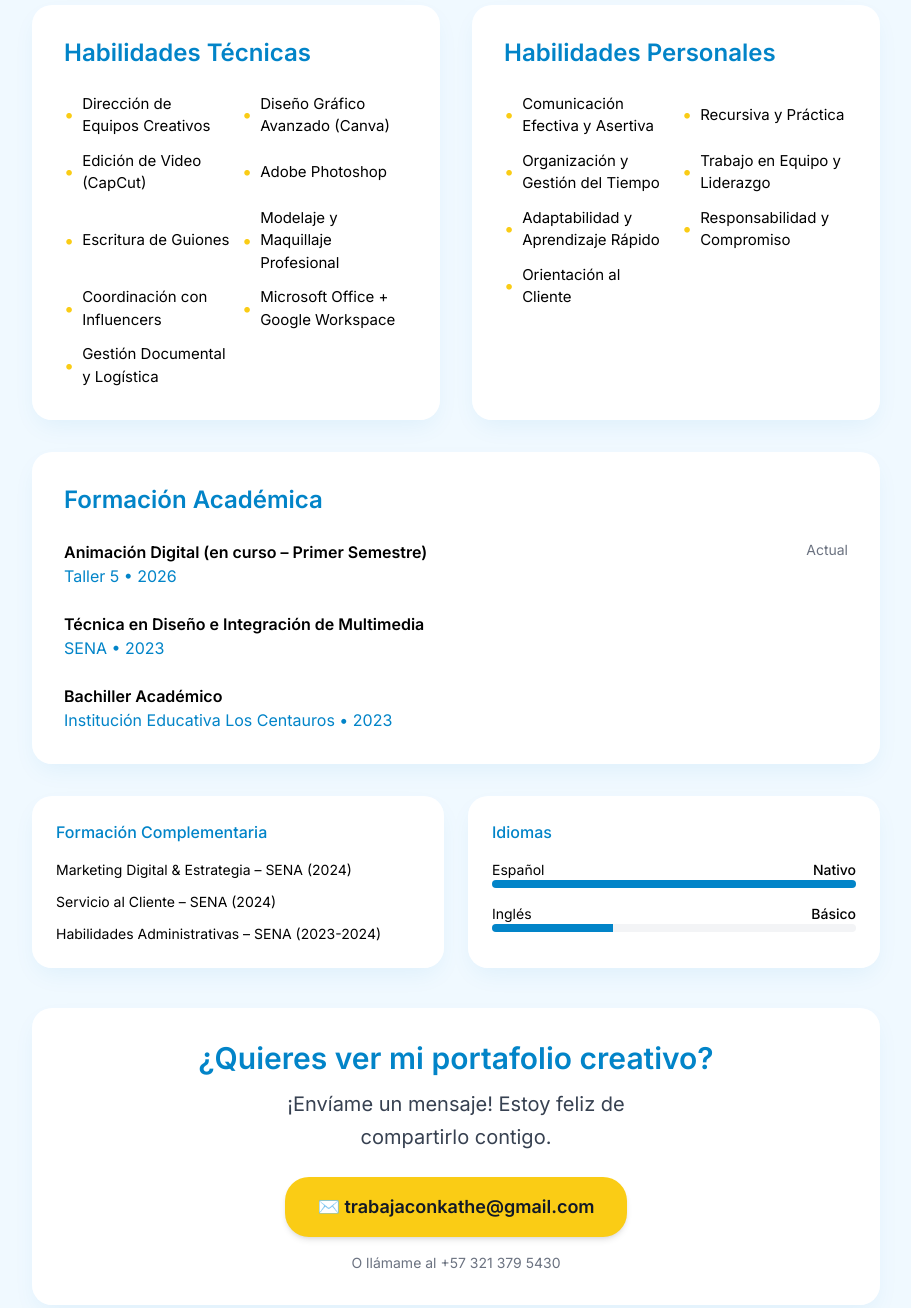
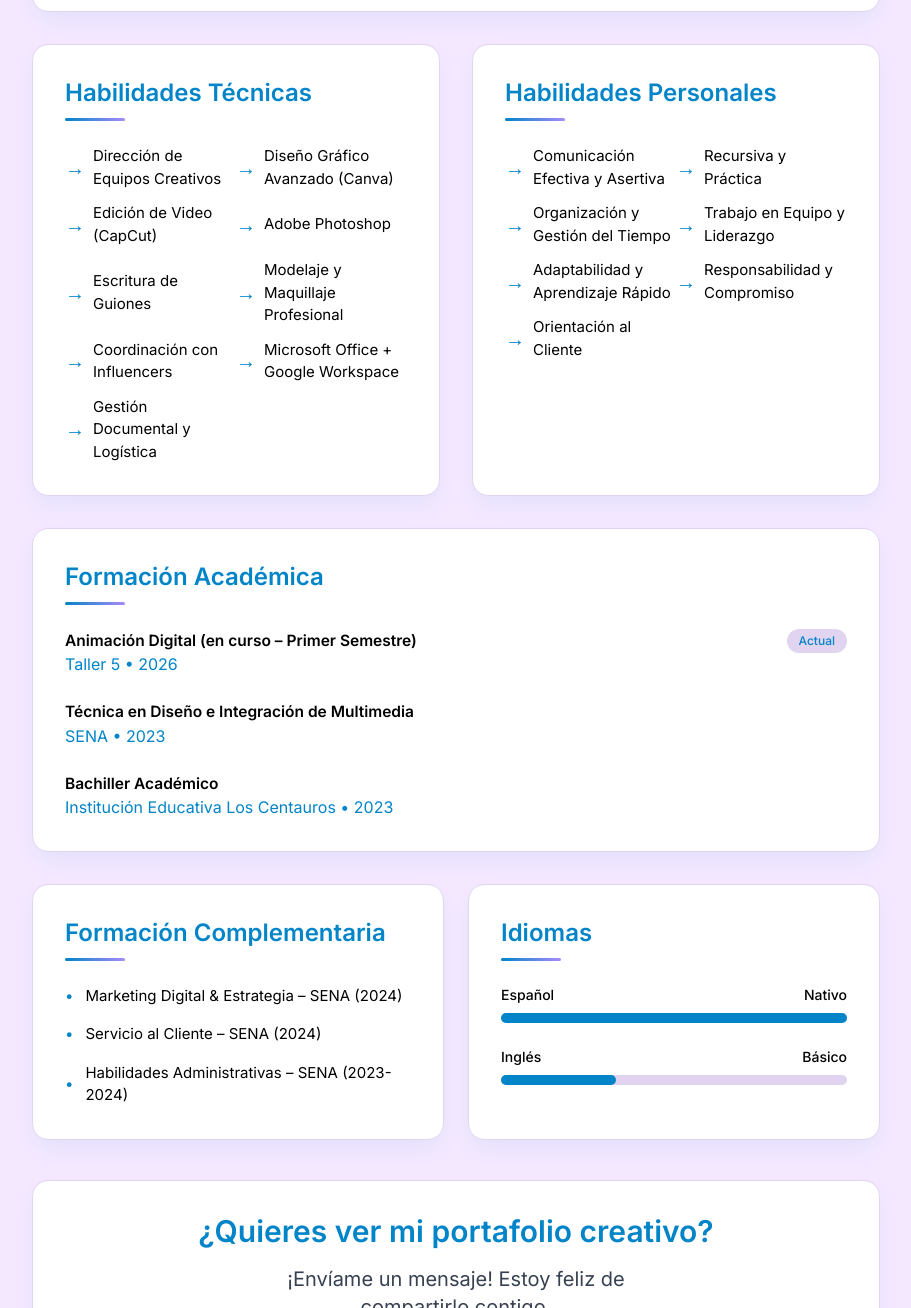
Before and after one commit to trabajaconkathe-DK/-cv-deisy-katherine, a plain HTML site: page index.html in a window 1280 px wide. Shown: the part 1492-2800 px from the top of the page, without its empty margins (184-1095 px from the left). Drawn offline with nearby package versions, Linux system fonts and the light colour scheme.

Commit message:
Refactor index.html for layout and style improvements
Updated styles and structure for improved layout and aesthetics. Adjusted colors, added new sections, and refined existing content.

```diff
--- a/index.html
+++ b/index.html
@@ -10,8 +10,8 @@
         @import url('https://fonts.googleapis.com/css2?family=Inter:wght@400;500;600&amp;family=Playfair+Display:wght@700&amp;display=swap');
 
         :root {
-            --blue: #0284c8;     /* Azul profesional y fresco */
-            --yellow: #facc15;   /* Amarillo patito suave y creativo */
+            --blue: #0284c8;      /* Azul profesional */
+            --lilac: #f3e8ff;     /* Lila suave de fondo */
         }
 
         * {
@@ -37,7 +37,7 @@
             height: 100%;
             pointer-events: none;
             z-index: -1;
-            opacity: 0.06;
+            opacity: 0.05;
             color: #0284c8;
             font-size: 160px;
             font-weight: 900;
@@ -52,7 +52,7 @@
             letter-spacing: -6px;
         }
 
-        /* BOTÓN IMPRIMIR - azul con toque amarillo */
+        /* BOTÓN IMPRIMIR */
         .print-btn {
             position: fixed;
             top: 20px;
@@ -71,13 +71,34 @@
             body {
                 background: white !important;
             }
+            .section-card {
+                box-shadow: none !important;
+                border: 1px solid #e0d4f0 !important;
+            }
         }
 
-        /* TARJETAS - fondo blanco suave, bordes limpios y sombra muy sutil */
+        /* TARJETAS PROFESIONALES CON BLOQUES CLAROS PARA ATS */
         .section-card {
-            background: rgba(255, 255, 255, 0.98);
-            border-radius: 20px;
+            background: #ffffff;
+            border-radius: 16px;
+            border: 1px solid #e0d4f0;
             box-shadow: 0 10px 25px -5px rgb(2 132 200 / 0.08);
+        }
+
+        /* ELEMENTOS GRÁFICOS: líneas decorativas y bloques */
+        .section-header {
+            position: relative;
+            padding-bottom: 12px;
+        }
+        .section-header::after {
+            content: '';
+            position: absolute;
+            bottom: 0;
+            left: 0;
+            width: 60px;
+            height: 3px;
+            background: linear-gradient(to right, #0284c8, #a78bfa);
+            border-radius: 9999px;
         }
 
         .accent {
@@ -85,7 +106,7 @@
         }
     </style>
 </head>
-<body class="bg-[#f0f9ff] min-h-screen pb-16">   <!-- Fondo azul muy claro y relajante -->
+<body class="bg-[#f3e8ff] min-h-screen pb-16">   <!-- Lila suave que contrasta perfectamente con el azul -->
 
     <!-- MARCAS DE AGUA "DK" -->
     <div class="watermark">
@@ -110,11 +131,11 @@
             IMPRIMIR CV
         </button>
 
-        <!-- HEADER -->
-        <div class="text-center mb-10">
-            <div class="inline-flex items-center justify-center bg-white rounded-3xl shadow-inner px-8 py-3 mb-5 border border-[#bae6fd]">
-                <span class="text-7xl font-black heading-font text-[#facc15] tracking-[-6px] mr-4">DK</span>
-                <div>
+        <!-- HEADER PROFESIONAL CON ELEMENTO GRÁFICO -->
+        <div class="text-center mb-12">
+            <div class="inline-flex items-center justify-center bg-white rounded-3xl shadow-inner px-10 py-4 mb-6 border border-[#e0d4f0]">
+                <span class="text-7xl font-black heading-font text-[#0284c8] tracking-[-6px] mr-5">DK</span>
+                <div class="text-left">
                     <h1 class="text-4xl font-semibold text-gray-900 heading-font">Deisy Katherine Martínez Chávez</h1>
                     <p class="text-[#0284c8] text-2xl font-medium">Asistente de Dirección Artística &amp; Creadora de Contenido Digital</p>
                 </div>
@@ -131,15 +152,18 @@
                     📍 Bogotá, Galerías - Colombia
                 </span>
             </div>
+
+            <!-- Línea gráfica decorativa bajo el header -->
+            <div class="w-24 h-px bg-gradient-to-r from-transparent via-[#0284c8] to-transparent mx-auto mt-8"></div>
         </div>
 
-        <!-- PERFIL PROFESIONAL -->
+        <!-- BLOQUE 1: PERFIL PROFESIONAL -->
         <div class="section-card p-8 mb-8">
-            <h2 class="text-2xl font-semibold text-[#0284c8] mb-4 flex items-center gap-2">
+            <h2 class="section-header text-2xl font-semibold text-[#0284c8] mb-5 flex items-center gap-3">
                 <span class="text-3xl">👩‍🎨</span>
                 Perfil Profesional
             </h2>
-            <p class="text-gray-700 leading-relaxed text-lg">
+            <p class="text-gray-700 leading-relaxed text-[15.5px]">
                 Profesional con más de dos años de experiencia en apoyo administrativo, gestión de proyectos y atención al cliente.
                 Actualmente me desempeño como <strong>Asistente de Dirección Artística</strong> en una agencia de marketing, donde lidero equipos creativos,
                 dirijo edición de videos y catálogos, y creo contenido para redes sociales y campañas. Destaco por mis habilidades en diseño gráfico,
@@ -148,13 +172,13 @@
             </p>
         </div>
 
-        <!-- EXPERIENCIA LABORAL -->
+        <!-- BLOQUE 2: EXPERIENCIA LABORAL -->
         <div class="section-card p-8 mb-8">
-            <h2 class="text-2xl font-semibold text-[#0284c8] mb-6">Experiencia Laboral</h2>
+            <h2 class="section-header text-2xl font-semibold text-[#0284c8] mb-6">Experiencia Laboral</h2>
 
-            <div class="space-y-8">
-                <!-- BASADO -->
-                <div>
+            <div class="space-y-9">
+                <!-- Cada experiencia es un bloque claro y separado -->
+                <div class="border-l-4 border-[#0284c8] pl-6">
                     <div class="flex justify-between items-baseline mb-2">
                         <div>
                             <h3 class="font-semibold text-xl">Asistente de Dirección Artística</h3>
@@ -172,8 +196,7 @@
                     </ul>
                 </div>
 
-                <!-- ASOMUDEM -->
-                <div>
+                <div class="border-l-4 border-[#0284c8] pl-6">
                     <div class="flex justify-between items-baseline mb-2">
                         <div>
                             <h3 class="font-semibold text-xl">Asistente Administrativa</h3>
@@ -184,8 +207,7 @@
                     <p class="text-gray-700 text-[15.2px]">Apoyo en gestión documental, seguimiento de proyectos comunitarios y atención al público. Coordinación de talleres y actividades. Organización de archivos, informes y correspondencia institucional. Manejo de agenda y logística de eventos. Creación de material visual (afiches, flyers).</p>
                 </div>
 
-                <!-- Consultorio Jurídico -->
-                <div>
+                <div class="border-l-4 border-[#0284c8] pl-6">
                     <div class="flex justify-between items-baseline mb-2">
                         <div>
                             <h3 class="font-semibold text-xl">Asistente Administrativa</h3>
@@ -196,8 +218,7 @@
                     <p class="text-gray-700 text-[15.2px]">Recepción y registro de usuarios. Manejo de documentación y control de archivo físico y digital. Apoyo en trámites administrativos y coordinación de agendas. Atención telefónica y presencial.</p>
                 </div>
 
-                <!-- Consuerte -->
-                <div>
+                <div class="border-l-4 border-[#0284c8] pl-6">
                     <div class="flex justify-between items-baseline mb-2">
                         <div>
                             <h3 class="font-semibold text-xl">Asesora de Ventas</h3>
@@ -210,113 +231,107 @@
             </div>
         </div>
 
-        <!-- HABILIDADES -->
+        <!-- BLOQUE 3: HABILIDADES (dos columnas claras) -->
         <div class="grid grid-cols-1 md:grid-cols-2 gap-8 mb-8">
-            <!-- Técnicas -->
             <div class="section-card p-8">
-                <h2 class="text-2xl font-semibold text-[#0284c8] mb-6">Habilidades Técnicas</h2>
-                <div class="grid grid-cols-2 gap-3 text-[15px]">
-                    <div class="flex items-center gap-2"><span class="text-[#facc15] text-lg">•</span> Dirección de Equipos Creativos</div>
-                    <div class="flex items-center gap-2"><span class="text-[#facc15] text-lg">•</span> Diseño Gráfico Avanzado (Canva)</div>
-                    <div class="flex items-center gap-2"><span class="text-[#facc15] text-lg">•</span> Edición de Video (CapCut)</div>
-                    <div class="flex items-center gap-2"><span class="text-[#facc15] text-lg">•</span> Adobe Photoshop</div>
-                    <div class="flex items-center gap-2"><span class="text-[#facc15] text-lg">•</span> Escritura de Guiones</div>
-                    <div class="flex items-center gap-2"><span class="text-[#facc15] text-lg">•</span> Modelaje y Maquillaje Profesional</div>
-                    <div class="flex items-center gap-2"><span class="text-[#facc15] text-lg">•</span> Coordinación con Influencers</div>
-                    <div class="flex items-center gap-2"><span class="text-[#facc15] text-lg">•</span> Microsoft Office + Google Workspace</div>
-                    <div class="flex items-center gap-2"><span class="text-[#facc15] text-lg">•</span> Gestión Documental y Logística</div>
+                <h2 class="section-header text-2xl font-semibold text-[#0284c8] mb-6">Habilidades Técnicas</h2>
+                <div class="grid grid-cols-2 gap-y-3 text-[15px]">
+                    <div class="flex items-center gap-2"><span class="text-[#0284c8] text-xl">→</span> Dirección de Equipos Creativos</div>
+                    <div class="flex items-center gap-2"><span class="text-[#0284c8] text-xl">→</span> Diseño Gráfico Avanzado (Canva)</div>
+                    <div class="flex items-center gap-2"><span class="text-[#0284c8] text-xl">→</span> Edición de Video (CapCut)</div>
+                    <div class="flex items-center gap-2"><span class="text-[#0284c8] text-xl">→</span> Adobe Photoshop</div>
+                    <div class="flex items-center gap-2"><span class="text-[#0284c8] text-xl">→</span> Escritura de Guiones</div>
+                    <div class="flex items-center gap-2"><span class="text-[#0284c8] text-xl">→</span> Modelaje y Maquillaje Profesional</div>
+                    <div class="flex items-center gap-2"><span class="text-[#0284c8] text-xl">→</span> Coordinación con Influencers</div>
+                    <div class="flex items-center gap-2"><span class="text-[#0284c8] text-xl">→</span> Microsoft Office + Google Workspace</div>
+                    <div class="flex items-center gap-2"><span class="text-[#0284c8] text-xl">→</span> Gestión Documental y Logística</div>
                 </div>
             </div>
 
-            <!-- Personales -->
             <div class="section-card p-8">
-                <h2 class="text-2xl font-semibold text-[#0284c8] mb-6">Habilidades Personales</h2>
-                <div class="grid grid-cols-2 gap-3 text-[15px]">
-                    <div class="flex items-center gap-2"><span class="text-[#facc15] text-lg">•</span> Comunicación Efectiva y Asertiva</div>
-                    <div class="flex items-center gap-2"><span class="text-[#facc15] text-lg">•</span> Recursiva y Práctica</div>
-                    <div class="flex items-center gap-2"><span class="text-[#facc15] text-lg">•</span> Organización y Gestión del Tiempo</div>
-                    <div class="flex items-center gap-2"><span class="text-[#facc15] text-lg">•</span> Trabajo en Equipo y Liderazgo</div>
-                    <div class="flex items-center gap-2"><span class="text-[#facc15] text-lg">•</span> Adaptabilidad y Aprendizaje Rápido</div>
-                    <div class="flex items-center gap-2"><span class="text-[#facc15] text-lg">•</span> Responsabilidad y Compromiso</div>
-                    <div class="flex items-center gap-2"><span class="text-[#facc15] text-lg">•</span> Orientación al Cliente</div>
+                <h2 class="section-header text-2xl font-semibold text-[#0284c8] mb-6">Habilidades Personales</h2>
+                <div class="grid grid-cols-2 gap-y-3 text-[15px]">
+                    <div class="flex items-center gap-2"><span class="text-[#0284c8] text-xl">→</span> Comunicación Efectiva y Asertiva</div>
+                    <div class="flex items-center gap-2"><span class="text-[#0284c8] text-xl">→</span> Recursiva y Práctica</div>
+                    <div class="flex items-center gap-2"><span class="text-[#0284c8] text-xl">→</span> Organización y Gestión del Tiempo</div>
+                    <div class="flex items-center gap-2"><span class="text-[#0284c8] text-xl">→</span> Trabajo en Equipo y Liderazgo</div>
+                    <div class="flex items-center gap-2"><span class="text-[#0284c8] text-xl">→</span> Adaptabilidad y Aprendizaje Rápido</div>
+                    <div class="flex items-center gap-2"><span class="text-[#0284c8] text-xl">→</span> Responsabilidad y Compromiso</div>
+                    <div class="flex items-center gap-2"><span class="text-[#0284c8] text-xl">→</span> Orientación al Cliente</div>
                 </div>
             </div>
         </div>
 
-        <!-- FORMACIÓN -->
+        <!-- BLOQUE 4: FORMACIÓN ACADÉMICA -->
         <div class="section-card p-8 mb-8">
-            <h2 class="text-2xl font-semibold text-[#0284c8] mb-6">Formación Académica</h2>
+            <h2 class="section-header text-2xl font-semibold text-[#0284c8] mb-6">Formación Académica</h2>
             <div class="space-y-6">
-                <div class="flex justify-between">
+                <div class="flex justify-between items-start">
                     <div>
-                        <p class="font-semibold">Animación Digital (en curso – Primer Semestre)</p>
+                        <p class="font-semibold text-[15.5px]">Animación Digital (en curso – Primer Semestre)</p>
                         <p class="text-[#0284c8]">Taller 5 • 2026</p>
                     </div>
-                    <p class="text-sm text-gray-500">Actual</p>
+                    <span class="text-xs bg-[#e0d4f0] text-[#0284c8] px-3 py-1 rounded-full font-medium">Actual</span>
                 </div>
                 <div class="flex justify-between">
                     <div>
-                        <p class="font-semibold">Técnica en Diseño e Integración de Multimedia</p>
+                        <p class="font-semibold text-[15.5px]">Técnica en Diseño e Integración de Multimedia</p>
                         <p class="text-[#0284c8]">SENA • 2023</p>
                     </div>
                 </div>
                 <div class="flex justify-between">
                     <div>
-                        <p class="font-semibold">Bachiller Académico</p>
+                        <p class="font-semibold text-[15.5px]">Bachiller Académico</p>
                         <p class="text-[#0284c8]">Institución Educativa Los Centauros • 2023</p>
                     </div>
                 </div>
             </div>
         </div>
 
-        <!-- FORMACIÓN COMPLEMENTARIA + IDIOMAS -->
+        <!-- BLOQUE 5: FORMACIÓN COMPLEMENTARIA + IDIOMAS -->
         <div class="grid grid-cols-1 md:grid-cols-2 gap-6 mb-10">
-            <!-- Complementaria -->
-            <div class="section-card p-6">
-                <h3 class="text-[#0284c8] font-medium mb-4">Formación Complementaria</h3>
-                <ul class="space-y-3 text-sm">
-                    <li>Marketing Digital &amp; Estrategia – SENA (2024)</li>
-                    <li>Servicio al Cliente – SENA (2024)</li>
-                    <li>Habilidades Administrativas – SENA (2023-2024)</li>
+            <div class="section-card p-8">
+                <h2 class="section-header text-2xl font-semibold text-[#0284c8] mb-6">Formación Complementaria</h2>
+                <ul class="space-y-4 text-[15px]">
+                    <li class="flex items-center gap-3"><span class="text-[#0284c8]">•</span> Marketing Digital &amp; Estrategia – SENA (2024)</li>
+                    <li class="flex items-center gap-3"><span class="text-[#0284c8]">•</span> Servicio al Cliente – SENA (2024)</li>
+                    <li class="flex items-center gap-3"><span class="text-[#0284c8]">•</span> Habilidades Administrativas – SENA (2023-2024)</li>
                 </ul>
             </div>
 
-            <!-- Idiomas -->
-            <div class="section-card p-6">
-                <h3 class="text-[#0284c8] font-medium mb-4">Idiomas</h3>
-                <div class="space-y-4">
+            <div class="section-card p-8">
+                <h2 class="section-header text-2xl font-semibold text-[#0284c8] mb-6">Idiomas</h2>
+                <div class="space-y-6">
                     <div>
-                        <div class="flex justify-between text-sm"><span>Español</span><span class="font-medium">Nativo</span></div>
-                        <div class="h-2 bg-gray-100 rounded-full overflow-hidden"><div class="h-2 w-full bg-[#0284c8]"></div></div>
+                        <div class="flex justify-between text-sm mb-2"><span class="font-medium">Español</span><span class="font-medium">Nativo</span></div>
+                        <div class="h-2.5 bg-[#e0d4f0] rounded-full"><div class="h-2.5 w-full bg-[#0284c8] rounded-full"></div></div>
                     </div>
                     <div>
-                        <div class="flex justify-between text-sm"><span>Inglés</span><span class="font-medium">Básico</span></div>
-                        <div class="h-2 bg-gray-100 rounded-full overflow-hidden"><div class="h-2 w-1/3 bg-[#0284c8]"></div></div>
+                        <div class="flex justify-between text-sm mb-2"><span class="font-medium">Inglés</span><span class="font-medium">Básico</span></div>
+                        <div class="h-2.5 bg-[#e0d4f0] rounded-full"><div class="h-2.5 w-1/3 bg-[#0284c8] rounded-full"></div></div>
                     </div>
                 </div>
             </div>
         </div>
 
-        <!-- MENSAJE PORTAFOLIO -->
+        <!-- BLOQUE FINAL: PORTAFOLIO POR MENSAJE -->
         <div class="section-card p-8 text-center">
-            <h2 class="text-3xl font-semibold text-[#0284c8] mb-3">¿Quieres ver mi portafolio creativo?</h2>
-            <p class="text-gray-700 text-xl leading-relaxed max-w-md mx-auto">
-                ¡Envíame un mensaje! Estoy feliz de compartirlo contigo.
-            </p>
+            <h2 class="text-3xl font-semibold text-[#0284c8] mb-4">¿Quieres ver mi portafolio creativo?</h2>
+            <p class="text-gray-700 text-xl max-w-md mx-auto">¡Envíame un mensaje! Estoy feliz de compartirlo contigo.</p>
             <a href="mailto:trabajaconkathe@gmail.com"
-               class="inline-flex items-center gap-3 mt-6 bg-[#facc15] hover:bg-[#fde047] text-gray-900 px-8 py-4 rounded-3xl font-semibold text-lg shadow-md">
+               class="inline-flex items-center gap-3 mt-8 bg-[#0284c8] hover:bg-[#0369a1] text-white px-9 py-4 rounded-3xl font-semibold text-lg shadow-md">
                 ✉️ trabajaconkathe@gmail.com
             </a>
-            <p class="text-sm text-gray-500 mt-4">O llámame al +57 321 379 5430</p>
+            <p class="text-sm text-gray-500 mt-5">O llámame al +57 321 379 5430</p>
         </div>
 
-        <div class="text-center text-xs text-gray-400 mt-12">
+        <div class="text-center text-xs text-[#a78bfa] mt-12">
             © 2026 Deisy Katherine Martínez Chávez • Hecho con ❤️ en Bogotá
         </div>
     </div>
 
     <script>
-        console.log('%c✅ CV actualizado: Bogotá, colores azul + amarillo patito, fácil de leer y creativo listo para GitHub', 'color:#0284c8; font-weight:900; font-size:13px');
+        console.log('%c✅ CV PROFESIONAL listo: lila suave + azul, bloques claros para ATS y más elementos gráficos', 'color:#0284c8; font-weight:900; font-size:13px');
     </script>
 </body>
 </html>
```
